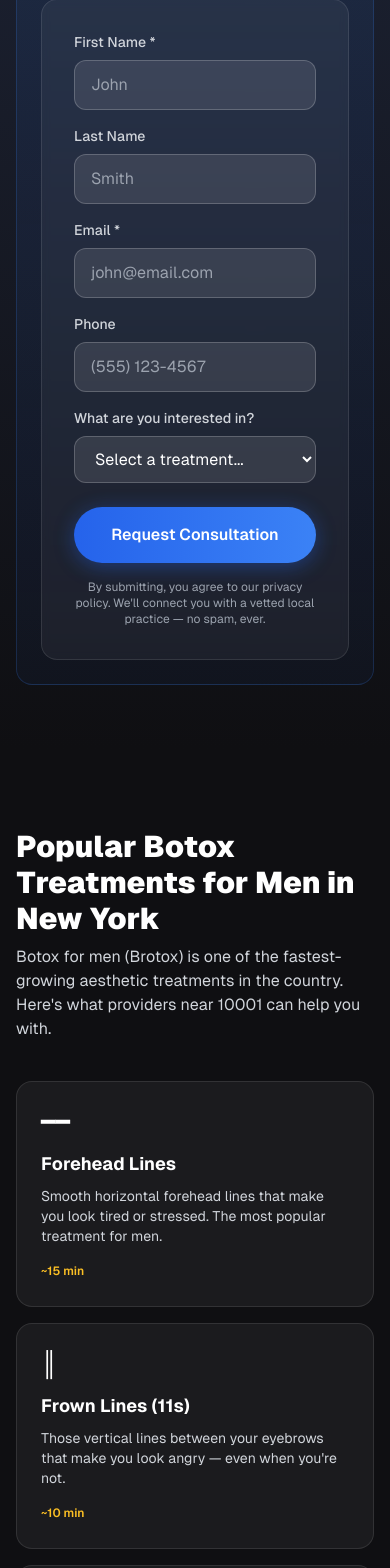
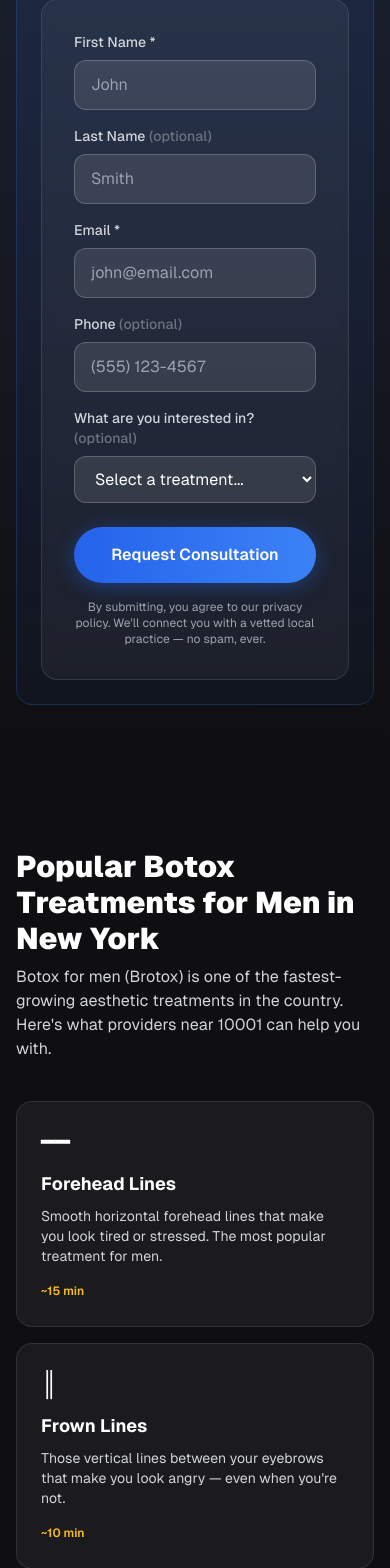
Before and after one commit to TraceCohenTech/brotox, a Next.js app: page /find/10001 in a window 390 px wide. Shown: the part 800-2368 px from the top of the page. Built offline with nearby package versions, Linux system fonts and the light colour scheme.

Commit message:
Make form fields optional except name/email, clean up treatment labels
Only first name and email are required. Last name, phone, and treatment
selection marked as optional. Remove "(11s)" from Frown Lines label.

```diff
--- a/app/components/ConsultationForm.tsx
+++ b/app/components/ConsultationForm.tsx
@@ -84,7 +84,7 @@ export default function ConsultationForm({
           />
         </div>
         <div>
-          <label className="block text-sm text-gray-300 font-medium mb-2">Last Name</label>
+          <label className="block text-sm text-gray-300 font-medium mb-2">Last Name <span className="text-gray-500">(optional)</span></label>
           <input
             type="text"
             placeholder="Smith"
@@ -107,7 +107,7 @@ export default function ConsultationForm({
           />
         </div>
         <div>
-          <label className="block text-sm text-gray-300 font-medium mb-2">Phone</label>
+          <label className="block text-sm text-gray-300 font-medium mb-2">Phone <span className="text-gray-500">(optional)</span></label>
           <input
             type="tel"
             placeholder="(555) 123-4567"
@@ -118,7 +118,7 @@ export default function ConsultationForm({
         </div>
       </div>
       <div className="mb-6">
-        <label className="block text-sm text-gray-300 font-medium mb-2">What are you interested in?</label>
+        <label className="block text-sm text-gray-300 font-medium mb-2">What are you interested in? <span className="text-gray-500">(optional)</span></label>
         <select
           className="w-full"
           value={formData.treatment}
--- a/app/components/MatchForm.tsx
+++ b/app/components/MatchForm.tsx
@@ -92,7 +92,7 @@ export default function MatchForm({ city, region }: MatchFormProps) {
           <option value="">Your goal...</option>
           <option value="forehead-lines">Forehead Lines</option>
           <option value="crows-feet">Crow&apos;s Feet</option>
-          <option value="frown-lines">Frown Lines (11s)</option>
+          <option value="frown-lines">Frown Lines</option>
           <option value="jawline">Jawline Definition</option>
           <option value="under-eyes">Under-Eye Rejuvenation</option>
           <option value="full-face">Full Face Refresh</option>
--- a/app/find/[zip]/page.tsx
+++ b/app/find/[zip]/page.tsx
@@ -59,7 +59,7 @@ const treatmentInfo = [
     icon: "━━",
   },
   {
-    name: "Frown Lines (11s)",
+    name: "Frown Lines",
     description: "Those vertical lines between your eyebrows that make you look angry — even when you're not.",
     duration: "10 min",
     icon: "║",
```
